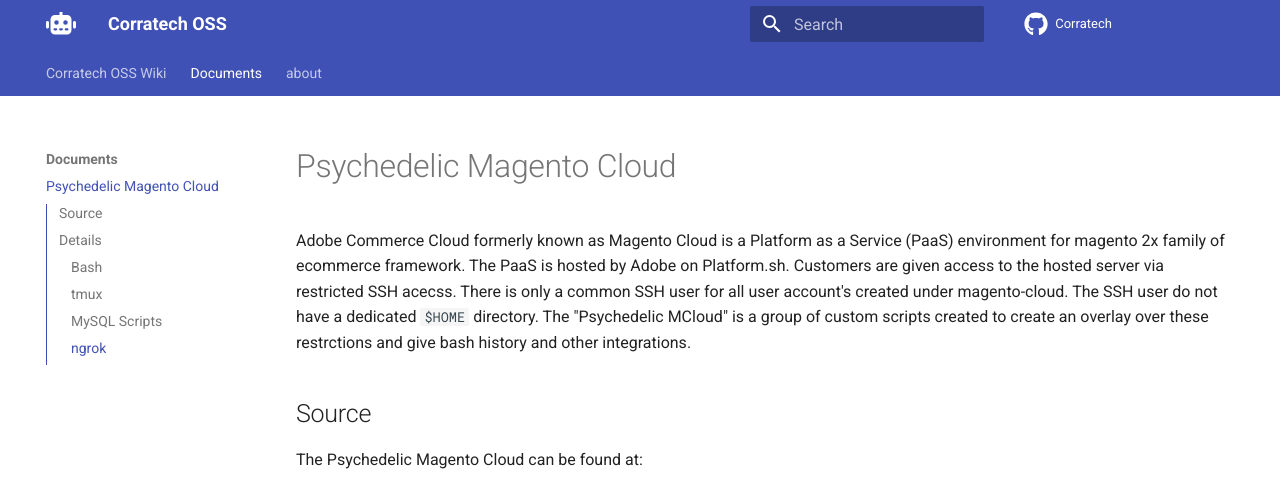
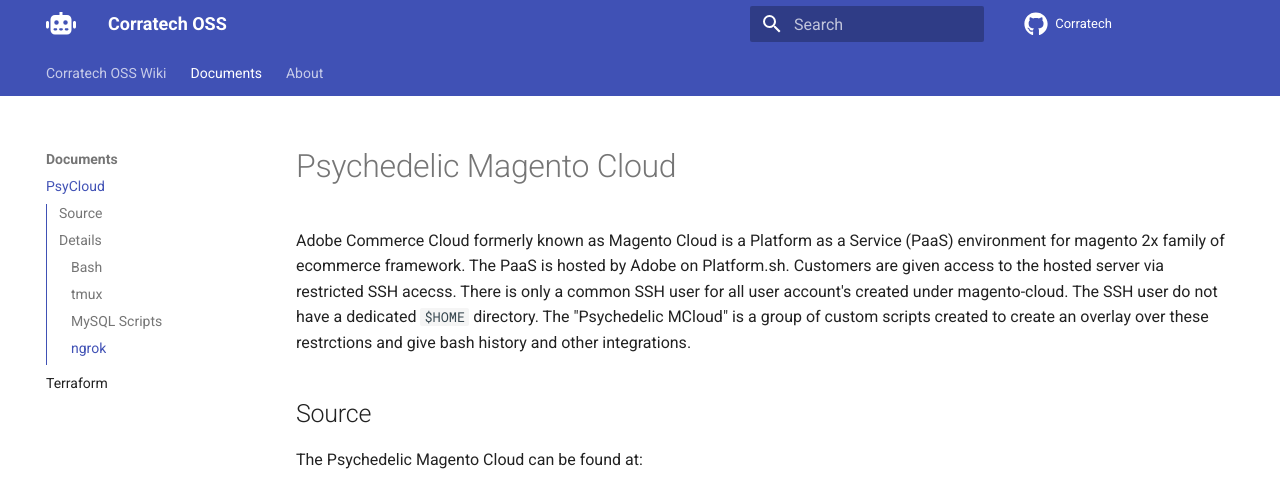
Before and after one commit to corratech/oss-wiki, an MkDocs documentation site: the page built from docs/docs/psy-mcloud.md, in a window 1280 px wide and 1369 px high. Shown: the top 478 px of the window. Built offline with MkDocs 1.6.1 and Material for MkDocs 9.7.7, drawn with Linux system fonts in a browser that asks for light colours; comment, search, counter and statistics services are not loaded.

Commit message:
Updating docs/mkdocs.yml

```diff
--- a/docs/mkdocs.yml
+++ b/docs/mkdocs.yml
@@ -42,5 +42,6 @@
 nav:
   - 'index.md'
   - Documents:
-      - 'psy-mcloud.md'
-  - about: 'about.md'
+      - PsyCloud: 'psy-mcloud.md'
+      - Terraform: 'terraform.md'
+  - About: 'about.md'
```
